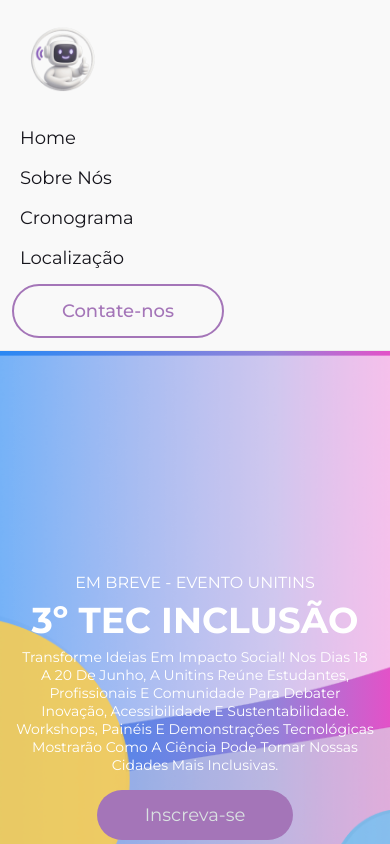
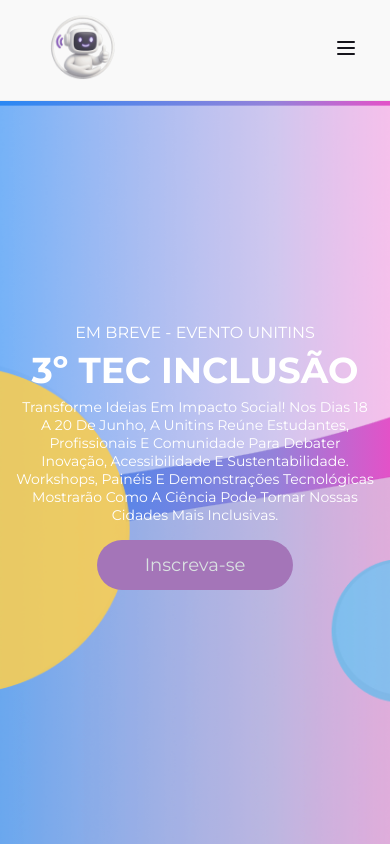
Before and after one commit to arthurpestana/tec-inclusao-projeto, a Next.js app: page /home in a window 390 px wide. Shown: the top 844 px of the page. Built offline with nearby package versions, Linux system fonts and the light colour scheme.

Commit message:
Responsividade e NavBurguer

```diff
--- a/package.json
+++ b/package.json
@@ -13,6 +13,7 @@
     "@emotion/styled": "^11.14.0",
     "@mui/icons-material": "^7.1.0",
     "@mui/material": "^7.1.0",
+    "lucide-react": "^0.511.0",
     "next": "15.3.2",
     "react": "^19.0.0",
     "react-dom": "^19.0.0",
--- a/src/components/structure/NavBar/NavBar.module.scss
+++ b/src/components/structure/NavBar/NavBar.module.scss
@@ -1,51 +1,50 @@
+
 @import "@/styles/variables.scss";
 
 .navBar__content {
   display: flex;
-    flex-direction: row;
   align-items: center;
   justify-content: space-between;
-    gap: 32px;
-    padding: 0px 32px;
+  padding: 0 32px;
   background-color: $background-primary;
   border-bottom: 1px solid $line-color-05;
+  position: relative;
 
-    .navBar__content__logo {
+  &__logo {
     display: flex;
     align-items: center;
-        gap: 8px;
   }
 
-    .navBar__content__items {
+  &__items {
     display: flex;
     align-items: center;
     gap: 24px;
+
+    @media screen and (max-width: 768px) {
+      display: none;
+      position: absolute;
+      top: 100%;
+      left: 0;
+      width: 100%;
+      flex-direction: column;
+      background-color: $background-primary;
+      padding: 16px 0;
+      gap: 16px;
+      z-index: 20;
     }
 
+    &.open {
       @media screen and (max-width: 768px) {
-        flex-direction: column;
-        align-items: flex-start;
-        gap: 16px;
-        padding: 16px;
-
-        .navBar__content__items {
-            flex-direction: column;
-            align-items: flex-start;
-            gap: 16px;
-            width: 100%;
+        display: flex;
+      }
     }
   }
 
-    @media screen and (max-width: 480px) {
-        padding: 12px;
-        gap: 12px;
-
-        .navBar__content__logo {
-            gap: 4px;
-        }
-
-        .navBar__content__items {
-            gap: 12px;
+  &__burger {
+    display: none;
+    cursor: pointer;
+    @media screen and (max-width: 768px) {
+      display: block;
     }
   }
 }
--- a/src/components/structure/NavBar/index.tsx
+++ b/src/components/structure/NavBar/index.tsx
@@ -1,13 +1,20 @@
+// NavBar.tsx
 'use client';
 
+import React, { useState } from 'react';
 import Image from "next/image";
 import styles from "./NavBar.module.scss";
 import { NavItem } from "./NavItem";
 import { NavItemType } from "@/lib/types/NavItemType";
 import navbarItems from "@/lib/data/navbarItems.json";
 import { Button } from "@/components/comp/Button";
+import { Menu, X } from 'lucide-react';
 
 export const NavBar = () => {
+  const [isOpen, setIsOpen] = useState(false);
+
+  const toggleMenu = () => setIsOpen(!isOpen);
+
   return (
     <nav className={styles.navBar__content}>
       <div className={styles.navBar__content__logo}>
@@ -19,19 +26,22 @@
           priority
         />
       </div>
-            <div className={styles.navBar__content__items}>
+
+      <div
+        className={`${styles.navBar__content__items} ${
+          isOpen ? styles.open : ''
+        }`}
+      >
         {navbarItems.map((item: NavItemType) => {
           if (item.isButton) {
             return (
               <Button
                 key={item.href}
                 label={item.label}
-                                onClick={() => {
-                                    window.open(item.href, "_blank");
-                                }}
+                onClick={() => window.open(item.href, "_blank")}
                 variant="outlined"
               />
-                        )
+            );
           }
           return (
             <NavItem
@@ -39,9 +49,16 @@
               href={item.href}
               label={item.label}
             />
-                    )
+          );
         })}
       </div>
+
+      <div
+        className={styles.navBar__content__burger}
+        onClick={toggleMenu}
+      >
+        {isOpen ? <X size={24} /> : <Menu size={24} />}
+      </div>
     </nav>
-    )
-}
+  );
+};
```
Also changed, not shown: 1 other file (tests, documents, lock files or other folders). Lines whose indentation alone changed are shown as unchanged.
